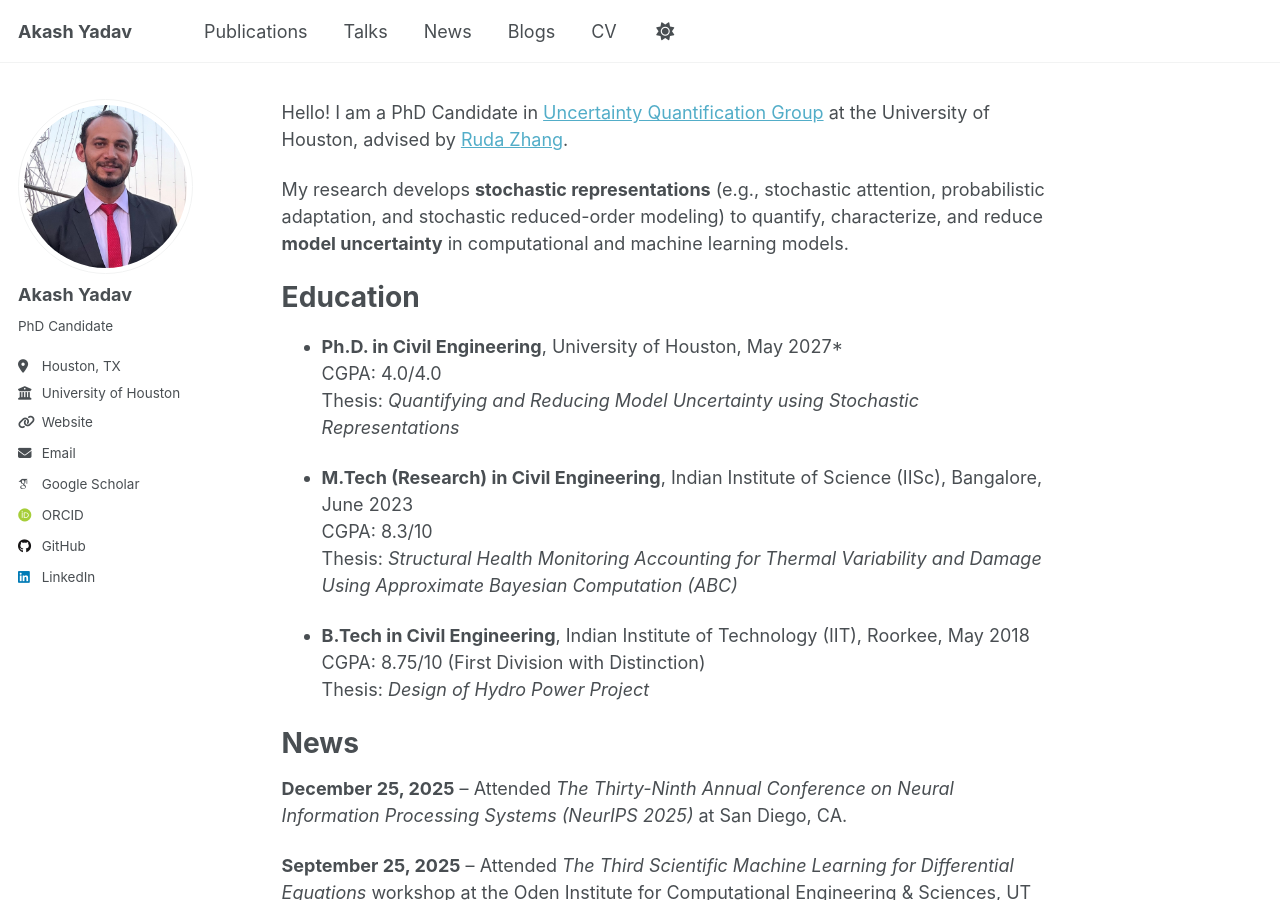
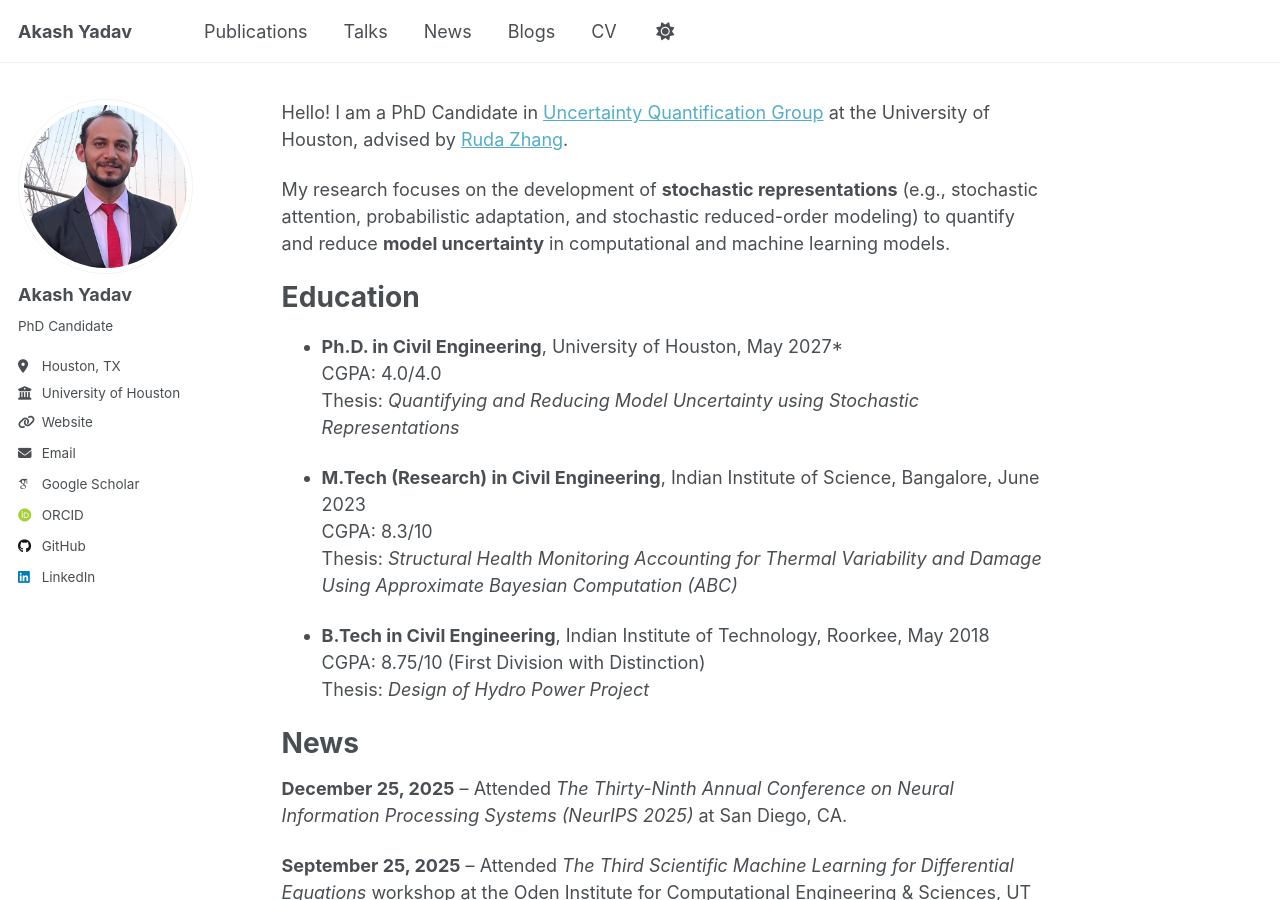
Before and after one commit to akashyadav0210/akashyadav0210.github.io, a Jekyll site: the page built from _pages/about.md, in a window 1280 px wide and 900 px high. Built offline with Jekyll 4.4.1, drawn with Linux system fonts in a browser that asks for light colours; emoji names are drawn with the system emoji font; some web fonts are replaced.

Commit message:
Update about me

```diff
--- a/_pages/about.md
+++ b/_pages/about.md
@@ -9,7 +9,7 @@ redirect_from:
 
 Hello! I am a PhD Candidate in [Uncertainty Quantification Group](https://uq.uh.edu/) at the University of Houston, advised by [Ruda Zhang](https://www.cive.uh.edu/faculty/zhang-ruda).
 
-My research develops **stochastic representations** (e.g., stochastic attention, probabilistic adaptation, and stochastic reduced-order modeling) to quantify, characterize, and reduce **model uncertainty** in computational and machine learning models.
+My research focuses on the development of **stochastic representations** (e.g., stochastic attention, probabilistic adaptation, and stochastic reduced-order modeling) to quantify and reduce **model uncertainty** in computational and machine learning models.
 
 Education
 ===========
@@ -18,11 +18,11 @@ Education
   CGPA: 4.0/4.0
   Thesis: *Quantifying and Reducing Model Uncertainty using Stochastic Representations*
 
-- **M.Tech (Research) in Civil Engineering**, Indian Institute of Science (IISc), Bangalore, June 2023
+- **M.Tech (Research) in Civil Engineering**, Indian Institute of Science, Bangalore, June 2023
   CGPA: 8.3/10
   Thesis: *Structural Health Monitoring Accounting for Thermal Variability and Damage Using Approximate Bayesian Computation (ABC)*
 
-- **B.Tech in Civil Engineering**, Indian Institute of Technology (IIT), Roorkee, May 2018
+- **B.Tech in Civil Engineering**, Indian Institute of Technology, Roorkee, May 2018
   CGPA: 8.75/10 (First Division with Distinction)
   Thesis: *Design of Hydro Power Project*
 
```
